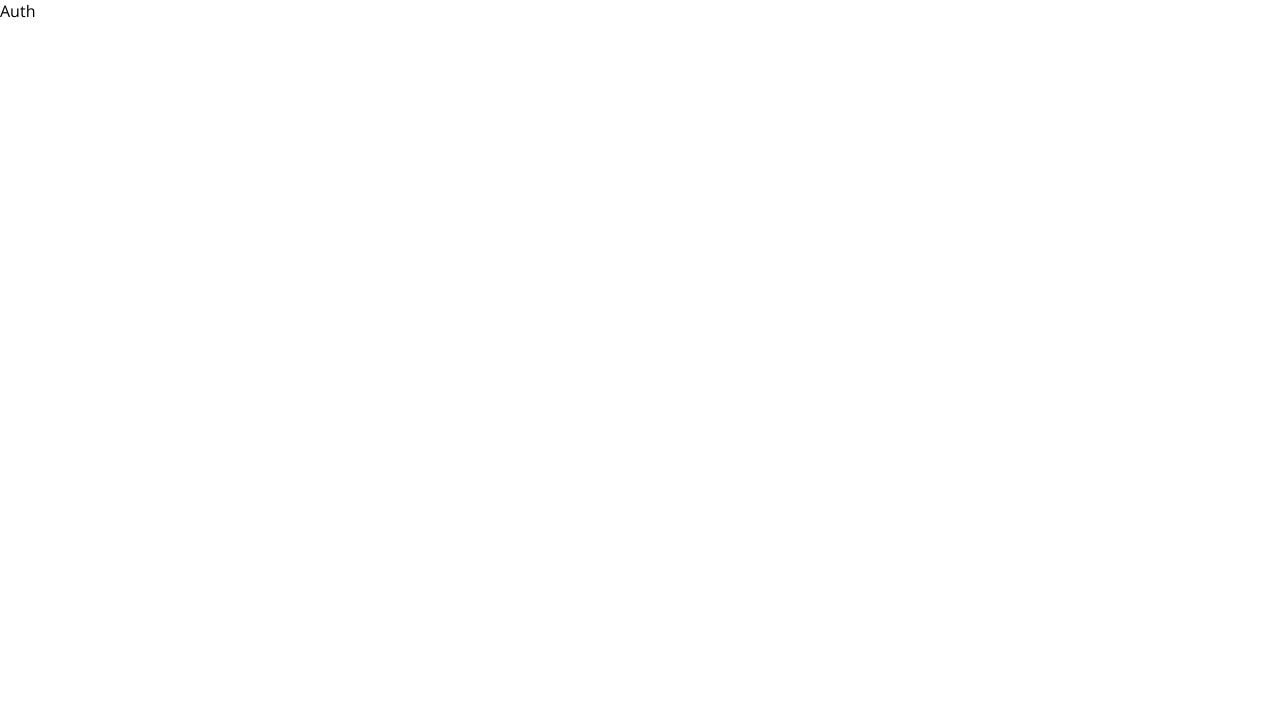
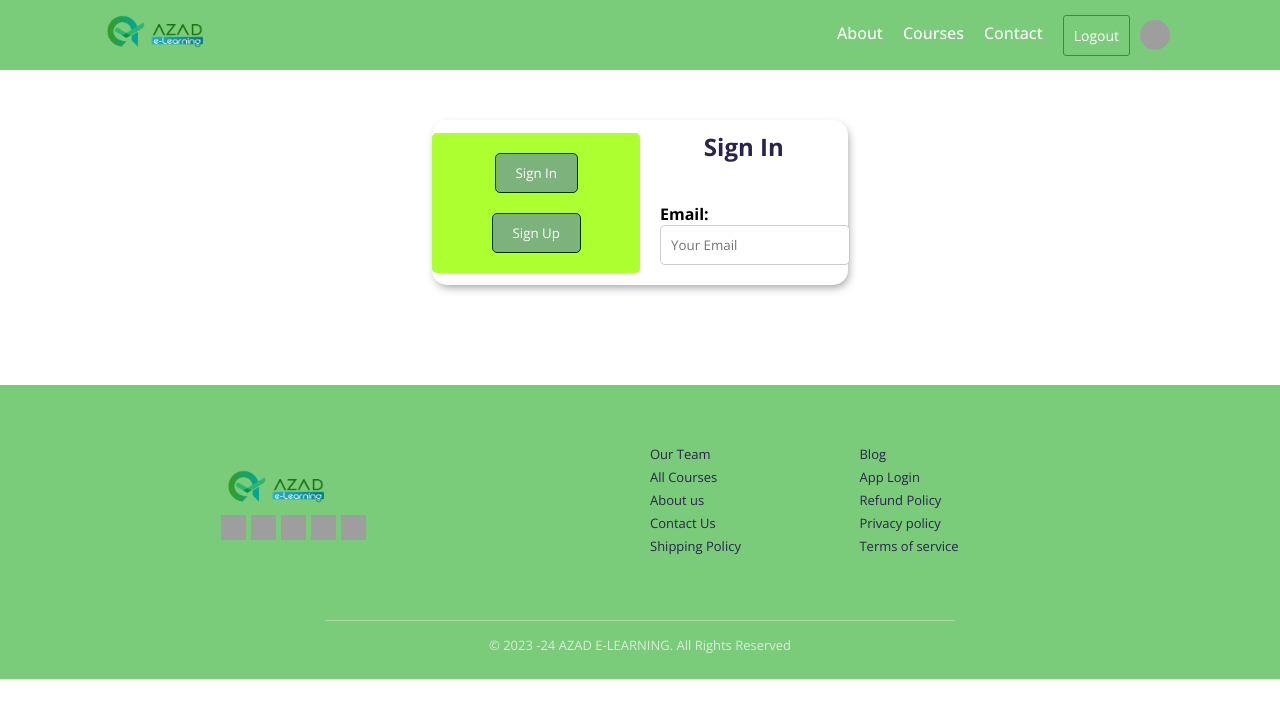
Before and after one commit to pmudassir/azad-e-learning, a React (Create React App) app in the folder frontend/: page /auth in a window 1280 px wide. Shown: the top 718 px of the page. Built offline with nearby package versions, Linux system fonts and the light colour scheme; grey boxes are pictures that could not be loaded.

Commit message:
working on auth page

```diff
--- a/frontend/src/pages/auth/Auth.jsx
+++ b/frontend/src/pages/auth/Auth.jsx
@@ -1,9 +1,62 @@
-import React from 'react'
+import React, { useState } from "react";
+import "./auth.css";
+import Navbar from "../../components/navbar/Navbar";
+import Footer from "../../components/footer/Footer";
 
 const Auth = () => {
+  const [isSignUp, setIsSignUP] = useState(true);
+
   return (
-    <div>Auth</div>
-  )
-}
+    <>
+      <Navbar />
+      <div className="authContainer">
+        <div className="authBox">
+          <div className="buttonsContainer">
+            <button className="authButtons" onClick={() => setIsSignUP(true)}>
+              Sign In
+            </button>
+            <button className="authButtons" onClick={() => setIsSignUP(false)}>
+              Sign Up
+            </button>
+          </div>
+          {/* <div className='vertical-line'></div> */}
+          <div className="inputAuthContainer">
+            {isSignUp ? (
+              <div className="authInputs">
+              <h2>Sign In</h2>
+                <div className="authInput">
+                  <label htmlFor="text">Email:</label>
+                  <input className="" type="email" placeholder="Your Email" />
+                </div>
+              </div>
+            ) : (
+              <div className="authInputs">
+              <h2>Create Account</h2>
+                <div className="authInput">
+                  <label htmlFor="text">Name:</label>
+                  <input className="" type="" placeholder="" />
+                </div>
+                <div className="authInput">
+                  <label htmlFor="text">Email:</label>
+                  <input className="" type="" placeholder="" />
+                </div>
+                <div className="authInput">
+                  <label htmlFor="text">Password:</label>
+                  <input className="" type="" placeholder="" />
+                </div>
+                <div className="authInput">
+                  <label htmlFor="text">Repeat Password:</label>
+                  <input className="" type="" placeholder="" />
+                </div>
+                   <button type="submit">Sign Up</button>
+              </div>
+            )}
+          </div>
+        </div>
+      </div>
+      <Footer />
+    </>
+  );
+};
 
-export default Auth
+export default Auth;
--- a/frontend/src/pages/auth/auth.css
+++ b/frontend/src/pages/auth/auth.css
@@ -0,0 +1,67 @@
+.authContainer{
+  display: flex;
+  align-items: center;
+  justify-content: center;
+
+}
+
+.authBox{
+    display: flex;
+    align-items: center;
+    justify-content: center;
+    margin: 50px;
+    box-shadow: 2px 4px 10px -2px #9a9a9a;
+    border-radius: 15px;
+}
+
+.buttonsContainer{
+    flex: 1;
+    height: 100%;
+    display: flex;
+    background-color: greenyellow;
+    justify-content: center;
+    align-items: center;
+    flex-direction: column;
+    padding: 10px;
+    border-radius: 5px;
+}
+
+.authButtons{
+    margin: 10px;
+    padding: 10px 20px;
+    background-color: rgb(124, 178, 124);
+    color: white;
+    border: 1px solid rgb(1, 53, 1);
+    border-radius: 5px;
+}
+
+.toggle{
+    background-color: #3498db;
+    color: #ffffff;
+}
+
+.vertical-line{
+    width: 1px;
+    height: 100%;
+    background-color: black;
+    margin: 0 auto;
+}
+
+.inputAuthContainer{
+    flex: 1;
+    display: flex;
+    align-items: center;
+    justify-content: center;
+    margin: 10px;
+}
+
+.authInputs{
+    display: flex;
+    align-items: center;
+    justify-content: center;
+    flex-direction: column;
+}
+
+.authInput{
+    margin: 10px;
+}
--- a/frontend/src/pages/competitiveGoals/competitiveGoals.css
+++ b/frontend/src/pages/competitiveGoals/competitiveGoals.css
@@ -26,10 +26,6 @@
   box-shadow: 2px 4px 10px -2px #9a9a9a;
   border-radius: 15px;
   overflow: hidden;
-}
-
-.goalsCard &:nth-child(2n + 1) {
-  flex-direction: row-reverse;
 }
 
 .cardContent {
```
Also changed, not shown: frontend/src/index.js (+4 -4 lines).
